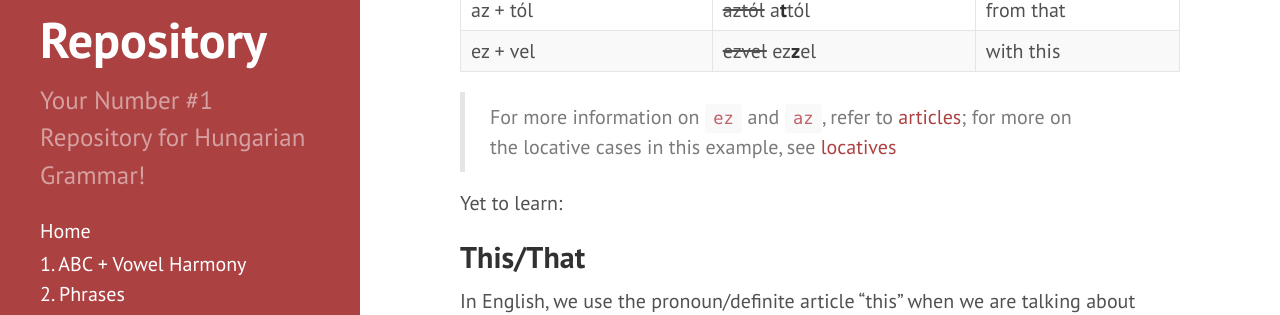
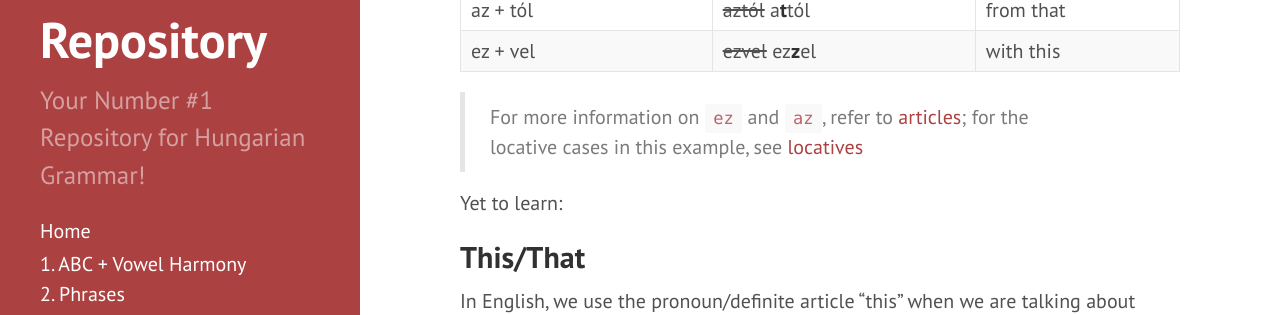
Before and after one commit to Magyartanulas/magyartanulas.github.io, a Jekyll site: the page built from extrastuff.md, in a window 1280 px wide and 900 px high, scrolled down 933 px. Shown: the part 156-471 px from the top of the window. Built offline with Jekyll 4.4.1, drawn with Linux system fonts in a browser that asks for light colours; our own code applies the rules of GitHub Pages for plain Markdown files; comment, search, counter and statistics services are not loaded.

Commit message:
Update extrastuff.md

```diff
--- a/extrastuff.md
+++ b/extrastuff.md
@@ -25,7 +25,7 @@ Another scenario in which **consonant assimilation** occurs in Hungarian is with
 | az + tól  | ~~aztól~~ a**t**tól | from that |
 | ez + vel  | ~~ezvel~~ ez**z**el | with this |
 
->For more information on `ez` and `az`, refer to [articles](https://magyartanulas.github.io/articles/); for more on the locative cases in this example, see [locatives](https://magyartanulas.github.io/locatives/)
+>For more information on `ez` and `az`, refer to [articles](https://magyartanulas.github.io/articles/); for the locative cases in this example, see [locatives](https://magyartanulas.github.io/locatives/)
 
 Yet to learn:
 
```
